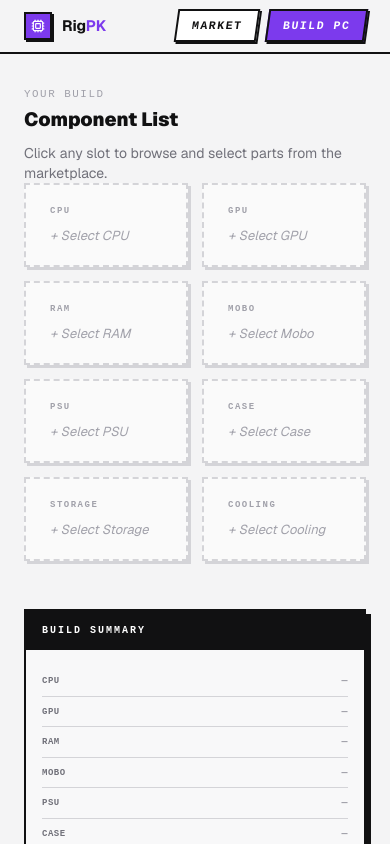
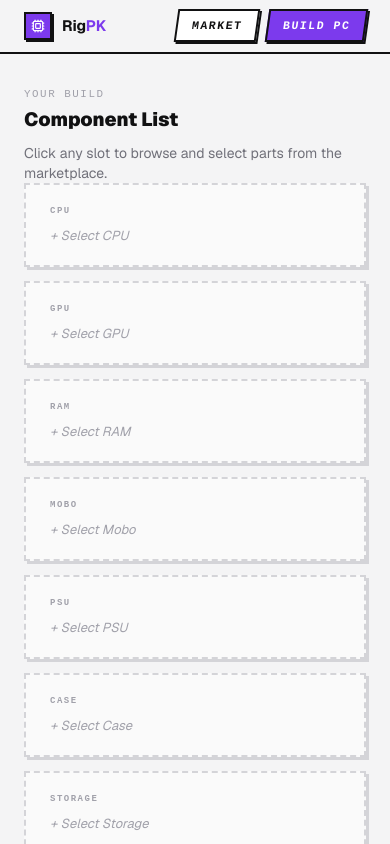
Before and after one commit to AzaanFaisal606/rigpk-front, a Next.js app: page /build in a window 390 px wide. Shown: the top 844 px of the page. Built offline with nearby package versions, Linux system fonts and the light colour scheme; no server answers.

Commit message:
fix: single-column component list on mobile
Pass isMobile prop to BuildCards; switches gridTemplateColumns to 1fr.

```diff
--- a/components/BuildCards.tsx
+++ b/components/BuildCards.tsx
@@ -10,15 +10,16 @@ interface Props {
   build: BuildState;
   onSlotClick: (slot: SlotKey) => void;
   onRemove: (slot: SlotKey) => void;
+  isMobile?: boolean;
 }
 
-export default function BuildCards({ build, onSlotClick, onRemove }: Props) {
+export default function BuildCards({ build, onSlotClick, onRemove, isMobile }: Props) {
   return (
     <div
       style={{
         flex: 1,
         display: "grid",
-        gridTemplateColumns: "1fr 1fr",
+        gridTemplateColumns: isMobile ? "1fr" : "1fr 1fr",
         gap: "14px",
       }}
     >
```
Also changed, not shown: app/build/page.tsx.
